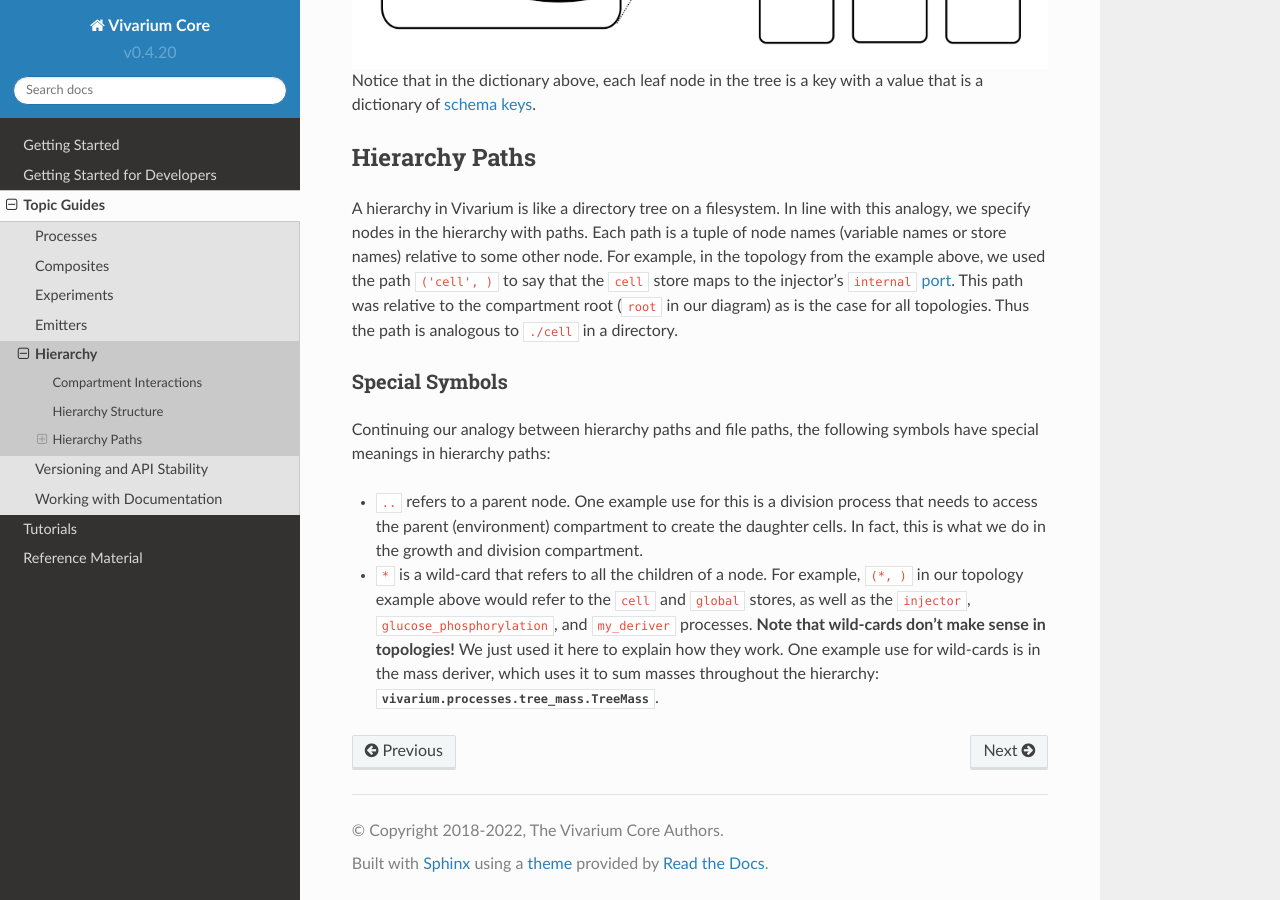
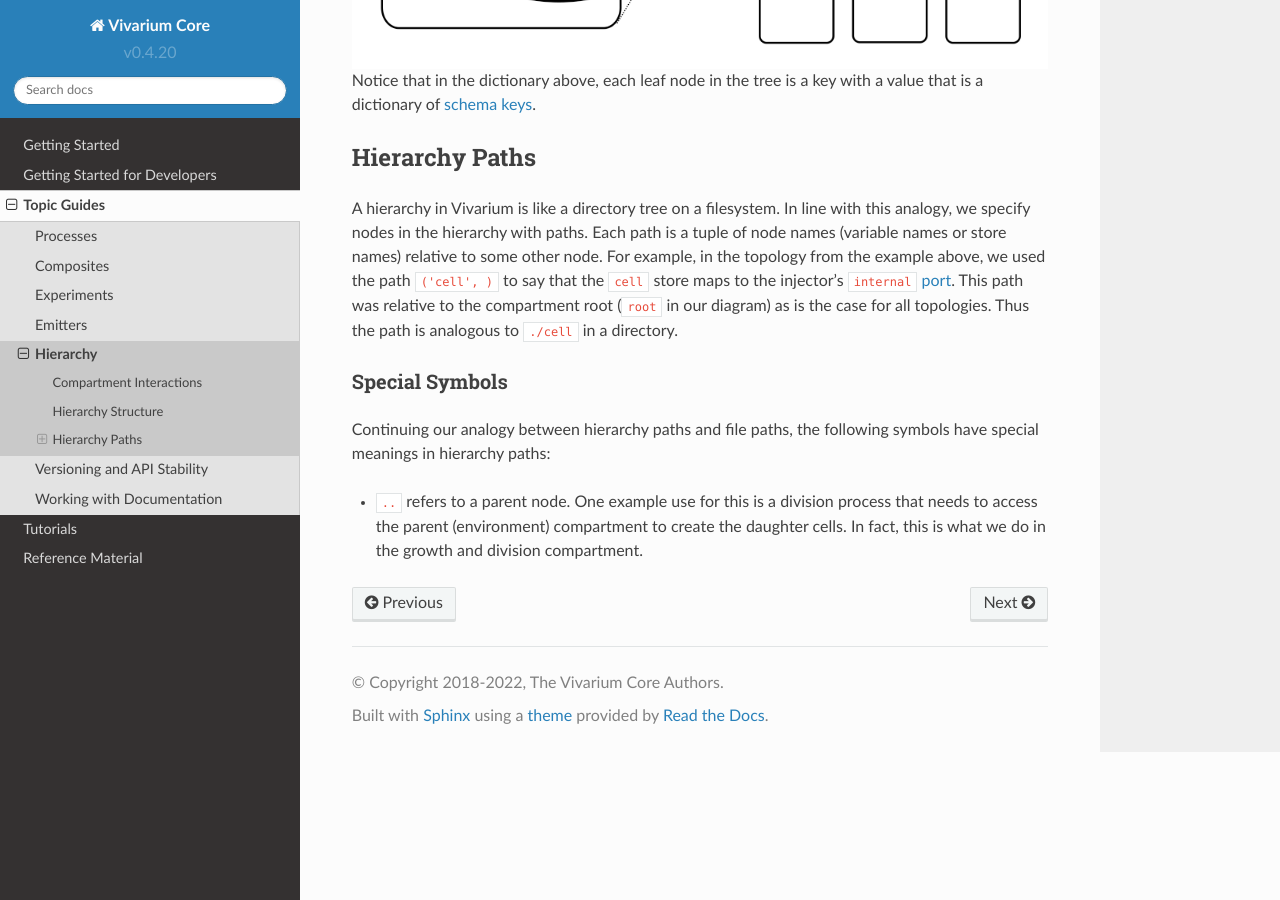
Before and after one commit to vivarium-collective/vivarium-core, a Sphinx documentation site: the page built from doc/guides/hierarchy.rst, in a window 1280 px wide and 900 px high, scrolled down 3529 px. Built offline with Sphinx 7.4.7 and the Read the Docs theme 2.0.0, drawn with Linux system fonts in a browser that asks for light colours; pages that are not in the unit, such as notebooks, are missing from menus.

Commit message:
remove * from hierarchy.rst

```diff
--- a/doc/guides/hierarchy.rst
+++ b/doc/guides/hierarchy.rst
@@ -194,11 +194,3 @@ following symbols have special meanings in hierarchy paths:
   process that needs to access the parent (environment) compartment to
   create the daughter cells. In fact, this is what we do in the growth
   and division compartment.
-* ``*`` is a wild-card that refers to all the children of a node. For
-  example, ``(*, )`` in our topology example above would refer to the
-  ``cell`` and ``global`` stores, as well as the ``injector``,
-  ``glucose_phosphorylation``, and ``my_deriver`` processes. **Note
-  that wild-cards don't make sense in topologies!** We just used it here
-  to explain how they work. One example use for wild-cards is in the
-  mass deriver, which uses it to sum masses throughout the hierarchy:
-  :py:class:`vivarium.processes.tree_mass.TreeMass`.
```
